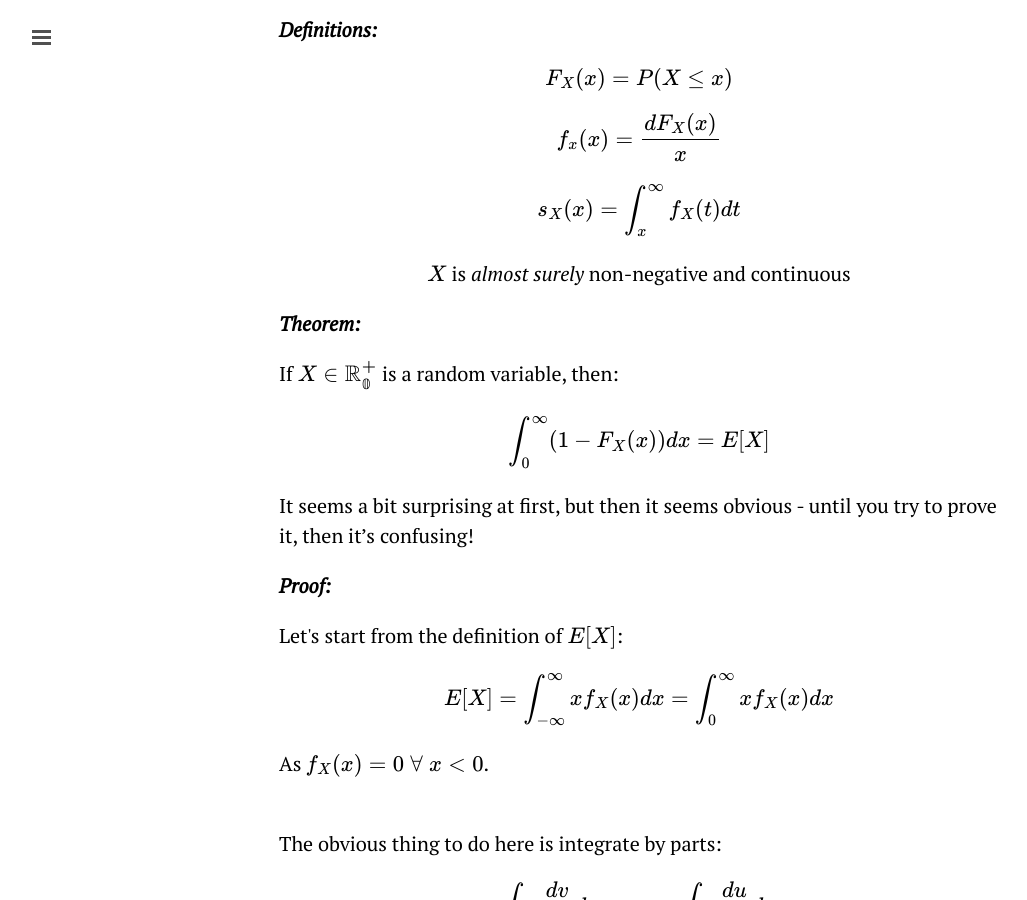
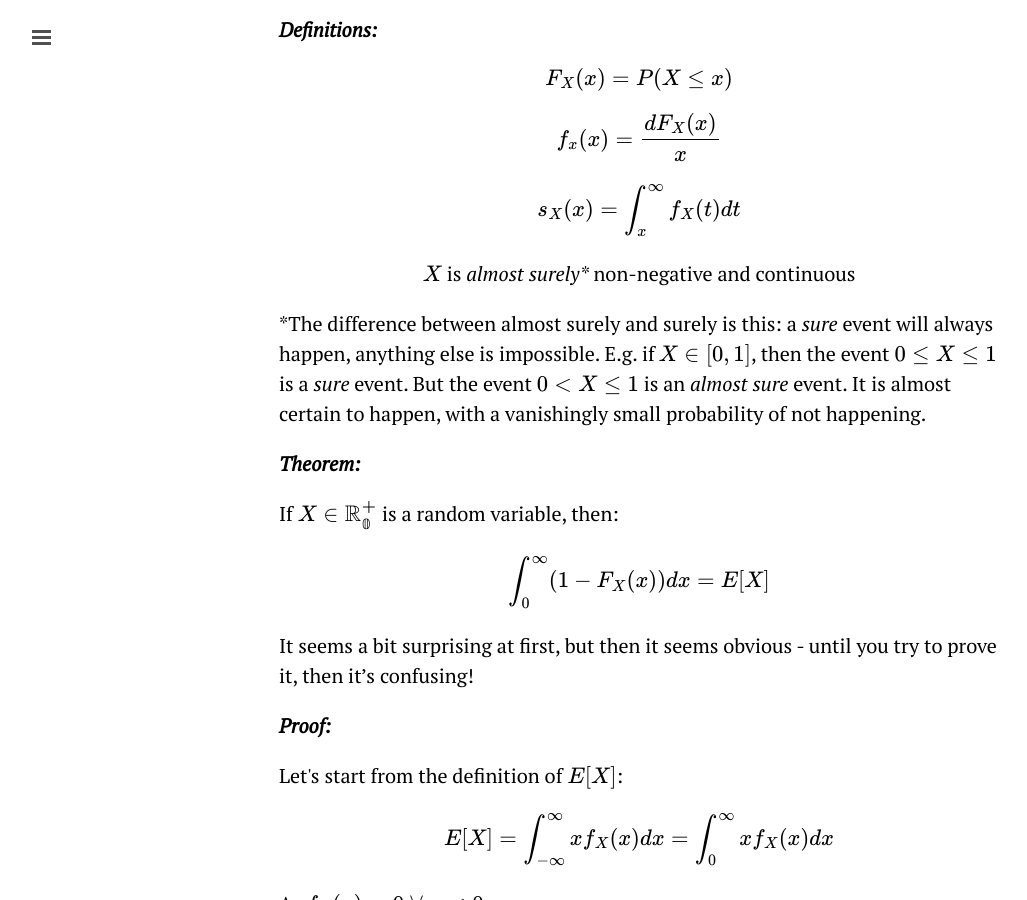
Before and after one commit to texasflood/texasflood.github.io.b, a Jekyll site: the page built from _posts/2015-02-28-complementary-cdf-result.md, in a window 1280 px wide and 900 px high, scrolled down 316 px. Shown: the whole window, without its empty margins (1-1028 px from the left). Built offline with Jekyll 4.4.1, drawn with Linux system fonts in a browser that asks for light colours; Markdown is read by kramdown in place of the engine named in the settings; formulas are drawn with MathJax 3; comment, search, counter and statistics services are not loaded.

Commit message:
Updated post on cdf

```diff
--- a/_posts/2015-02-28-complementary-cdf-result.md
+++ b/_posts/2015-02-28-complementary-cdf-result.md
@@ -14,8 +14,9 @@ $$F_X(x)=P(X\leq x)$$
 $$f_x(x)=\frac{dF_X(x)}{x}$$
 $$s_X(x)=\int_x^\infty f_X(t)dt$$
 <p align="center">
-$X$ is <em>almost surely</em> non-negative and continuous
+$X$ is <em>almost surely*</em> non-negative and continuous
 </p>
+*The difference between almost surely and surely is this: a <em>sure</em> event will always happen, anything else is impossible. E.g. if $X \in [0,1]$, then the event $0\leq X \leq 1$ is a <em>sure</em> event. But the event $0 < X \leq 1$ is an <em>almost sure</em> event. It is almost certain to happen, with a vanishingly small probability of not happening.
 </div>
 </p>
 
```
